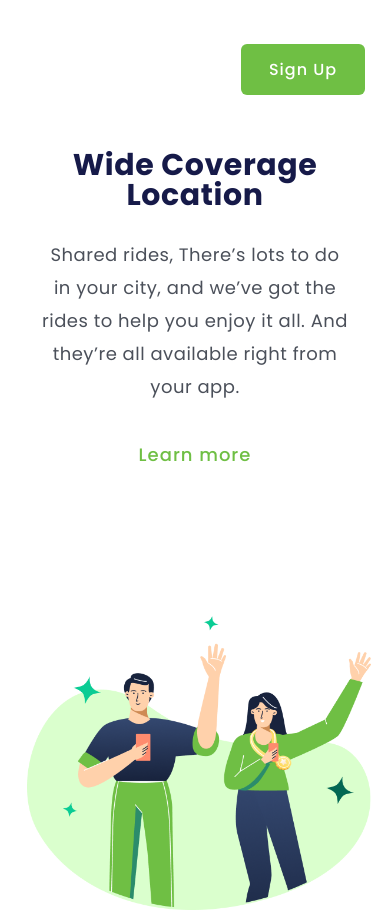
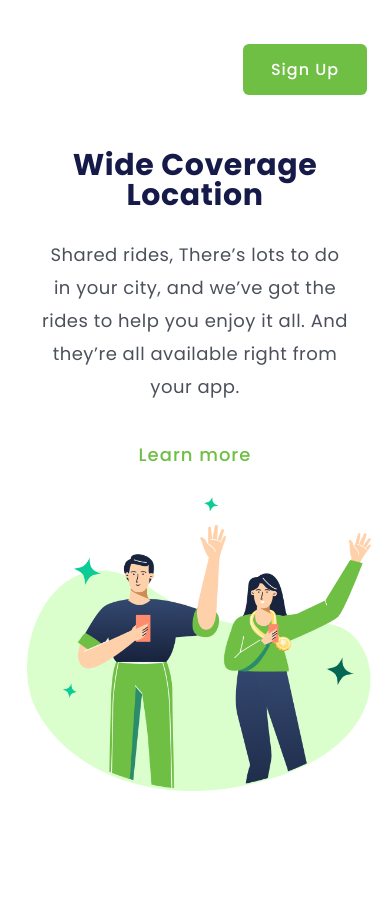
Before and after one commit to kareka999/projeto-wide-coverage, a plain HTML site: page index.html in a window 390 px wide. After the commit the page ends 844 px from the top, so only its background shows below. Drawn offline with Linux system fonts and the light colour scheme.

Commit message:
Aalteração da logo css

```diff
--- a/styles.css
+++ b/styles.css
@@ -98,13 +98,13 @@ p{
 
     .button-header{
      position: relative;
-     left:165px
+     left:167px
 
     }
 
     .logo-image{
      position: absolute;
-     margin: 466px 40px 20px 27px;
+     margin: 347px 40px 20px 27px;
      width: 90%;
      height: auto;
      display: block;
```
